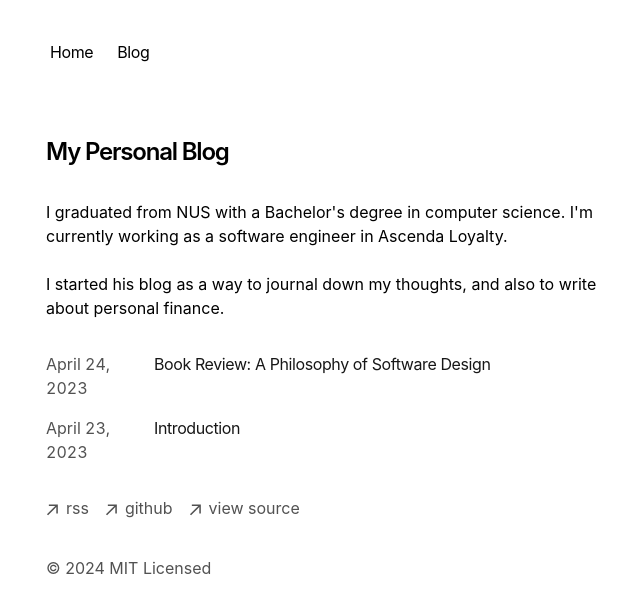
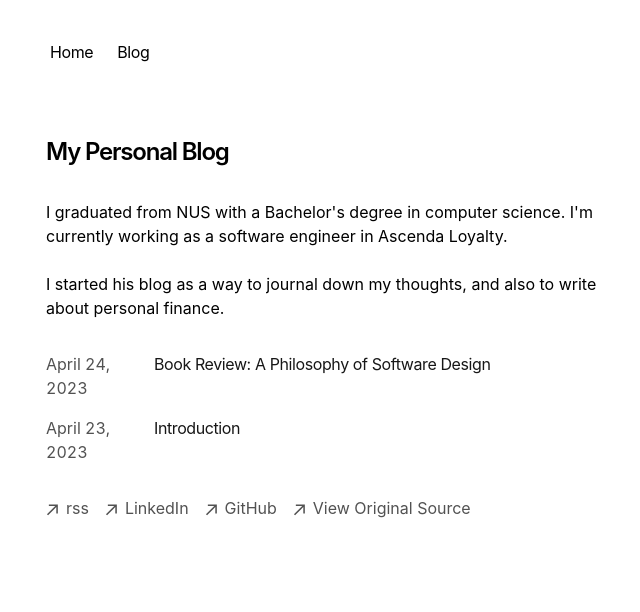
Before and after one commit to andlimey/blog, a Next.js app: page / in a window 1280 px wide. Shown: the top 612 px of the page, without its empty margins (306-946 px from the left). Built offline with nearby package versions, Linux system fonts and the light colour scheme.

Commit message:
Modify footer

```diff
--- a/app/components/footer.tsx
+++ b/app/components/footer.tsx
@@ -12,7 +12,21 @@ function ArrowIcon() {
         fill="currentColor"
       />
     </svg>
-  )
+  );
+}
+
+function FooterItemLink({ href, text }: { href: string; text: string }) {
+  return (
+    <a
+      className="flex gap-2 items-center transition-all hover:text-neutral-800 dark:hover:text-neutral-100"
+      rel="noopener noreferrer"
+      target="_blank"
+      href={href}
+    >
+      <ArrowIcon />
+      <p className="h-7">{text}</p>
+    </a>
+  );
 }
 
 export default function Footer() {
@@ -20,42 +34,24 @@ export default function Footer() {
     <footer className="mb-16">
       <ul className="font-sm mt-8 flex flex-col space-x-0 space-y-2 text-neutral-600 md:flex-row md:space-x-4 md:space-y-0 dark:text-neutral-300">
         <li>
-          <a
-            className="flex items-center transition-all hover:text-neutral-800 dark:hover:text-neutral-100"
-            rel="noopener noreferrer"
-            target="_blank"
-            href="/rss"
-          >
-            <ArrowIcon />
-            <p className="ml-2 h-7">rss</p>
-          </a>
+          <FooterItemLink href="/rss" text="rss" />
         </li>
         <li>
-          <a
-            className="flex items-center transition-all hover:text-neutral-800 dark:hover:text-neutral-100"
-            rel="noopener noreferrer"
-            target="_blank"
-            href="https://github.com/vercel/next.js"
-          >
-            <ArrowIcon />
-            <p className="ml-2 h-7">github</p>
-          </a>
+          <FooterItemLink
+            href="https://www.linkedin.com/in/andy-chanwy/"
+            text="LinkedIn"
+          />
         </li>
         <li>
-          <a
-            className="flex items-center transition-all hover:text-neutral-800 dark:hover:text-neutral-100"
-            rel="noopener noreferrer"
-            target="_blank"
+          <FooterItemLink href="https://github.com/andlimey" text="GitHub" />
+        </li>
+        <li>
+          <FooterItemLink
             href="https://vercel.com/templates/next.js/portfolio-starter-kit"
-          >
-            <ArrowIcon />
-            <p className="ml-2 h-7">view source</p>
-          </a>
+            text="View Original Source"
+          />
         </li>
       </ul>
-      <p className="mt-8 text-neutral-600 dark:text-neutral-300">
-        © {new Date().getFullYear()} MIT Licensed
-      </p>
     </footer>
-  )
+  );
 }
```
